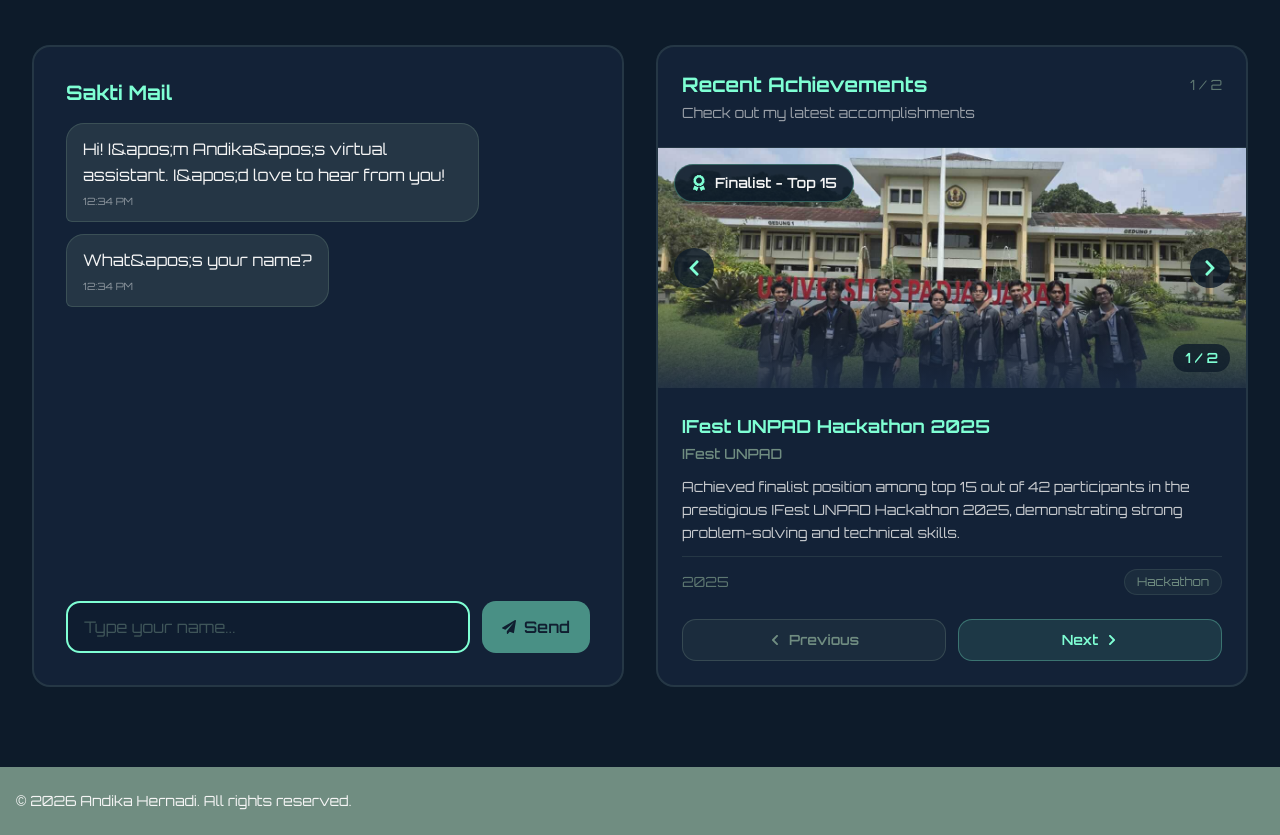
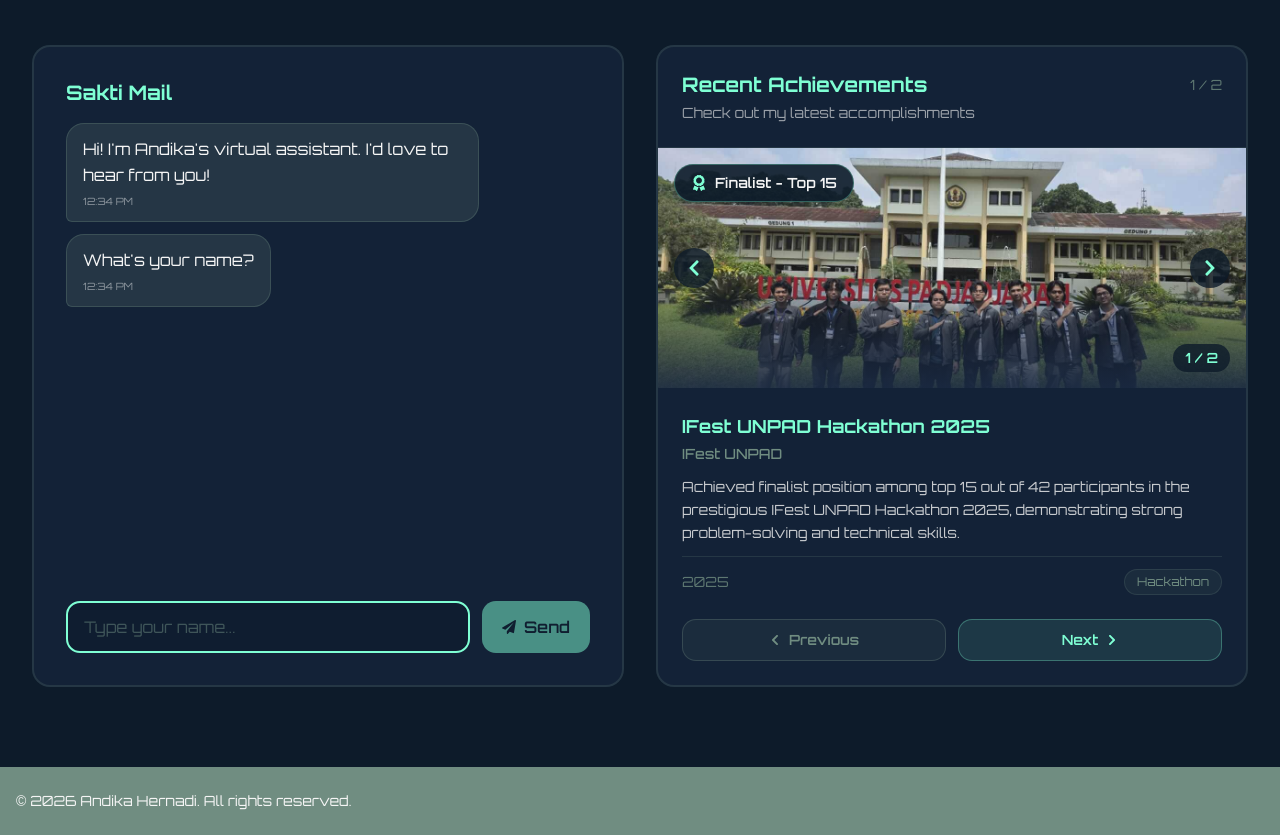
Before and after one commit to SutaSS/portofolio, a Next.js app: page / in a window 1280 px wide. Shown: the part 8560-9395 px from the top of the page. Built offline with nearby package versions, Linux system fonts and the light colour scheme; no server answers.

Commit message:
Replace HTML entities with apostrophes in bot messages
Updated bot messages in the contact section to use standard apostrophes instead of HTML entities for improved readability and consistency.

```diff
--- a/src/app/section/contact.tsx
+++ b/src/app/section/contact.tsx
@@ -16,13 +16,13 @@ const Contact = () => {
     {
       id: '1',
       type: 'bot',
-      message: "Hi! I&apos;m Andika&apos;s virtual assistant. I&apos;d love to hear from you!",
+      message: "Hi! I'm Andika's virtual assistant. I'd love to hear from you!",
       timestamp: new Date()
     },
     {
       id: '2',
       type: 'bot',
-      message: "What&apos;s your name?",
+      message: "What's your name?",
       timestamp: new Date()
     }
   ]);
@@ -142,7 +142,7 @@ const Contact = () => {
         setFormData(prev => ({ ...prev, name: value }));
         addBotMessage(`Nice to meet you, ${value}!`);
         await new Promise(resolve => setTimeout(resolve, 600));
-        addBotMessage("What&apos;s your email address?");
+        addBotMessage("What's your email address?");
         setCurrentStep('email');
         break;
 
@@ -150,7 +150,7 @@ const Contact = () => {
         // Simple email validation
         const emailRegex = /^[^\s@]+@[^\s@]+\.[^\s@]+$/;
         if (!emailRegex.test(value)) {
-          addBotMessage("Hmm, that doesn&apos;t look like a valid email. Can you try again?");
+          addBotMessage("Hmm, that doesn't look like a valid email. Can you try again?");
           return;
         }
         setFormData(prev => ({ ...prev, email: value }));
@@ -179,13 +179,13 @@ const Contact = () => {
               {
                 id: '1',
                 type: 'bot',
-                message: "Hi! I&apos;m Andika&apos;s virtual assistant. I&apos;d love to hear from you!",
+                message: "Hi! I'm Andika's virtual assistant. I'd love to hear from you!",
                 timestamp: new Date()
               },
               {
                 id: '2',
                 type: 'bot',
-                message: "What&apos;s your name?",
+                message: "What's your name?",
                 timestamp: new Date()
               }
             ]);
```
